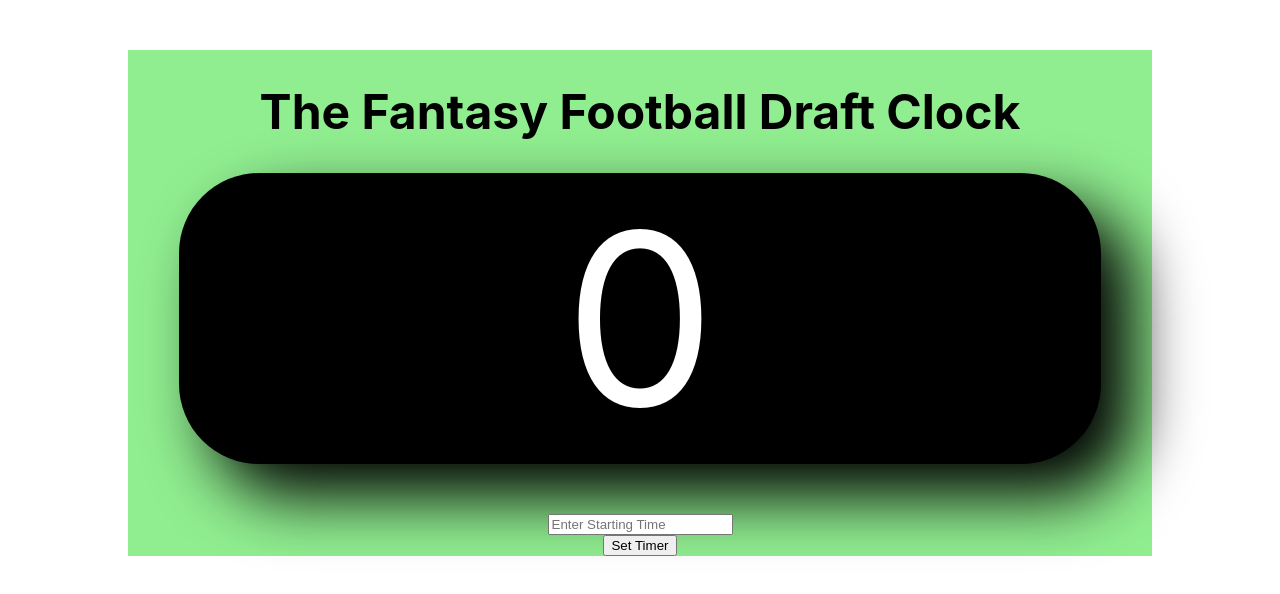
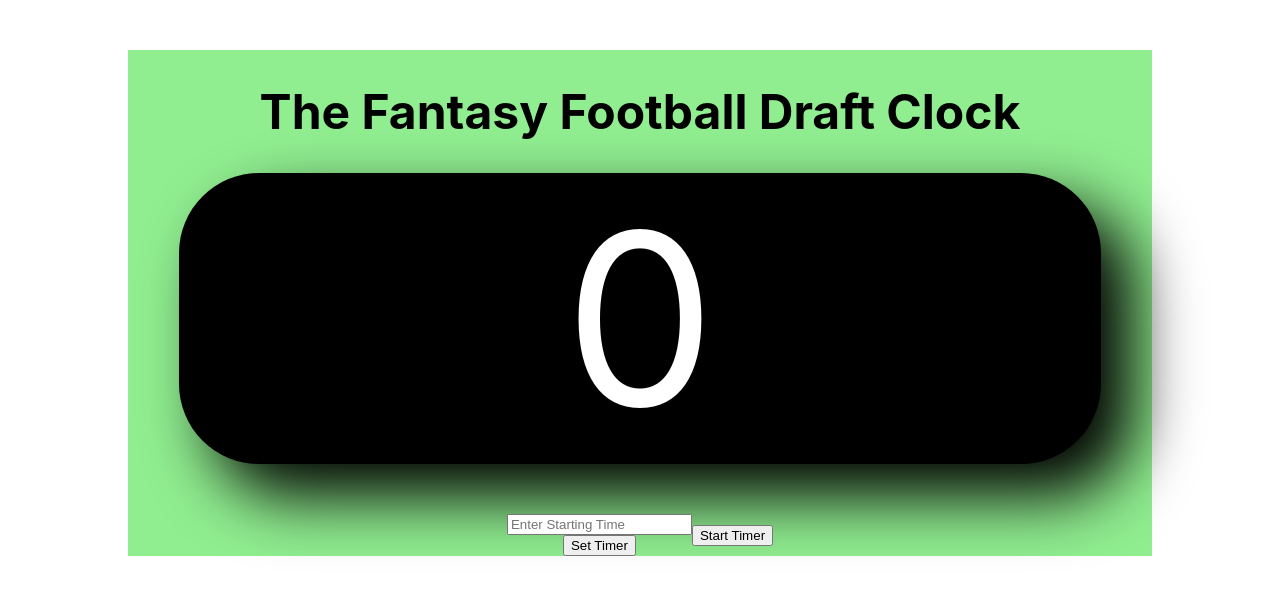
Before and after one commit to cladams0203/fantasy-draft-timer, a React (Create React App) app: page / in a window 1280 px wide. Shown: the top 594 px of the page. Built offline with nearby package versions, Linux system fonts and the light colour scheme.

Commit message:
working on getting the interval to work properly

```diff
--- a/src/App.js
+++ b/src/App.js
@@ -1,6 +1,8 @@
-import React, { useState } from 'react';
+import React, { useState, useEffect } from 'react';
 import SetButton from "./SetButton";
 import './App.css';
+import StartButton from "./StartButton";
+
 
 
 
@@ -10,6 +12,15 @@ function App() {
   const setTime = (initialTime) => {
     setTimer(initialTime)
   }
+  const startTime = () => {
+    setInterval(() => {
+      let time = timer
+      time = time -1
+      setTimer(time)
+      console.log('timer firing')
+    }, 1000)
+  }
+
 
   return (
     <div className="App">
@@ -18,6 +29,7 @@ function App() {
         </header>
       <div className='display'>{timer}</div>
       <SetButton setTimer={setTime} />
+      <StartButton startTime={startTime}/>
     </div>
   );
 }
--- /dev/null
+++ b/src/StartButton.js
@@ -0,0 +1,13 @@
+import React from 'react';
+
+
+function StartButton(props) {
+    return <div>
+        <button onClick={() => {
+            props.startTime()
+        }}>Start Timer
+        </button>
+    </div>
+}
+
+export default StartButton;
```
